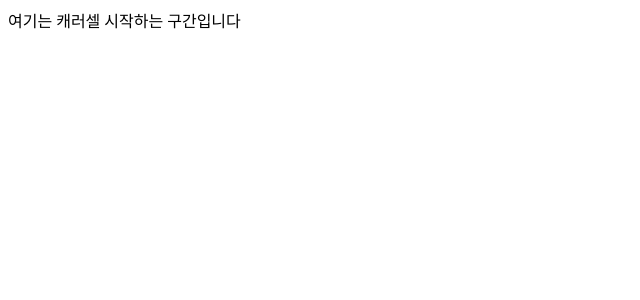
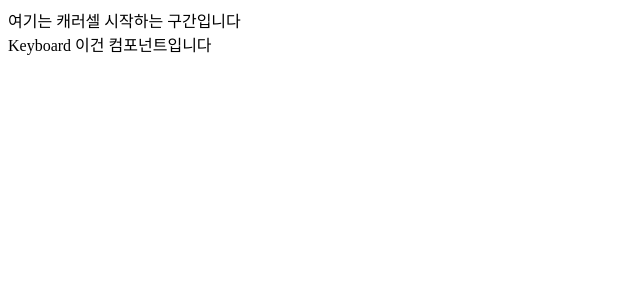
Before and after one commit to KoreaMoney/Carousel, a React (Create React App) app: page / in a window 1280 px wide. Shown: the top 300 px of the page, without its empty margins (0-640 px from the left). Built offline with nearby package versions, Linux system fonts and the light colour scheme.

Commit message:
components추가

```diff
--- a/src/App.jsx
+++ b/src/App.jsx
@@ -1,7 +1,13 @@
 import React from "react";
+import Keyboard from "./components/Keyboard";
 
 const App = () => {
-  return <div>여기는 캐러셀 시작하는 구간입니다</div>;
+  return (
+    <div>
+      여기는 캐러셀 시작하는 구간입니다
+      <Keyboard />
+    </div>
+  );
 };
 
 export default App;
--- /dev/null
+++ b/src/components/Keyboard.jsx
@@ -0,0 +1,7 @@
+import React from "react";
+
+const Keyboard = () => {
+  return <div>Keyboard 이건 컴포넌트입니다</div>;
+};
+
+export default Keyboard;
```
